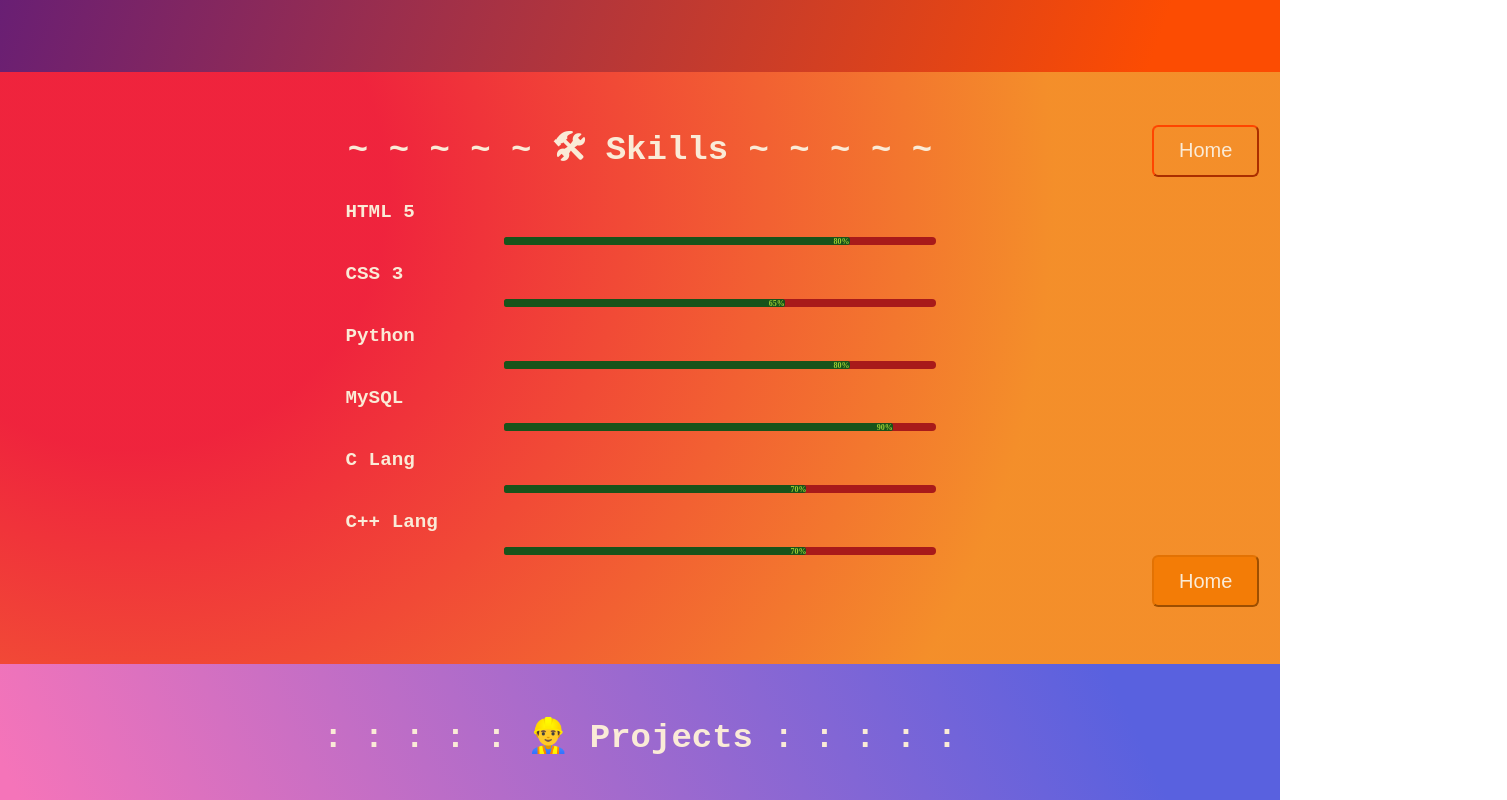
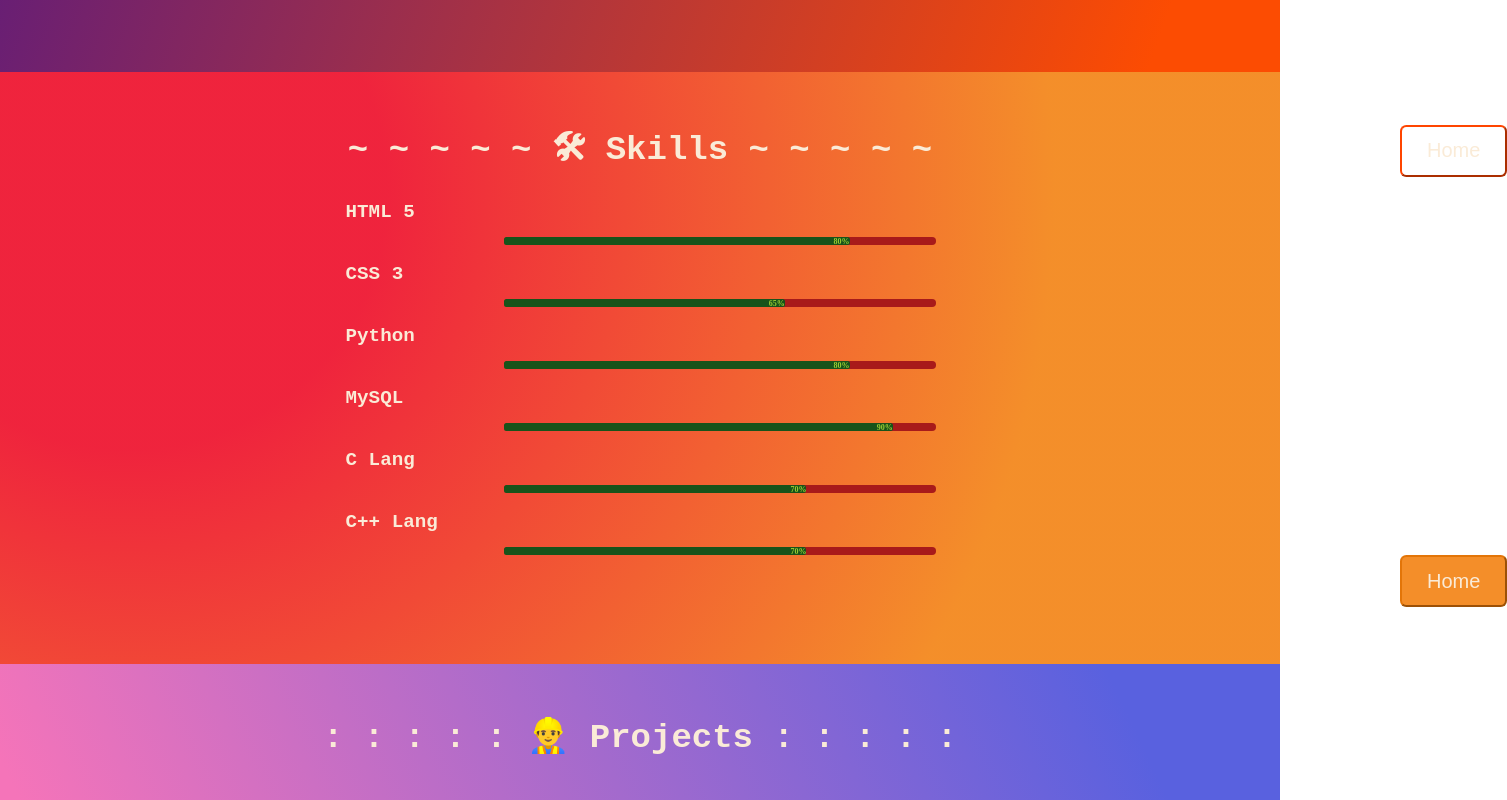
Before and after one commit to Tharun-R-Git/Tharun_Web, a plain HTML site: page index.html in a window 1280 px wide. Shown: the part 1080-1880 px from the top of the page, 1507 px wide, since content can reach past the window. Drawn offline with Linux system fonts and the light colour scheme.

Commit message:
margin right

```diff
--- a/style.css
+++ b/style.css
@@ -372,7 +372,8 @@ html {
   cursor: pointer;
   border-radius: 0.3125em;
   position: absolute;
-  margin-left: 90%;
+  left: 70em;
+  margin-right:auto;
   }
 
 
```
